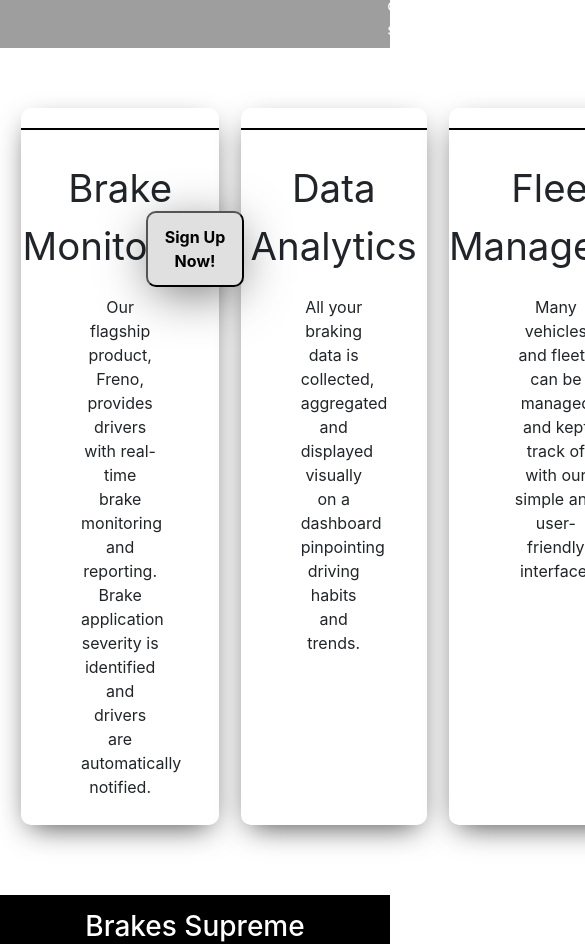
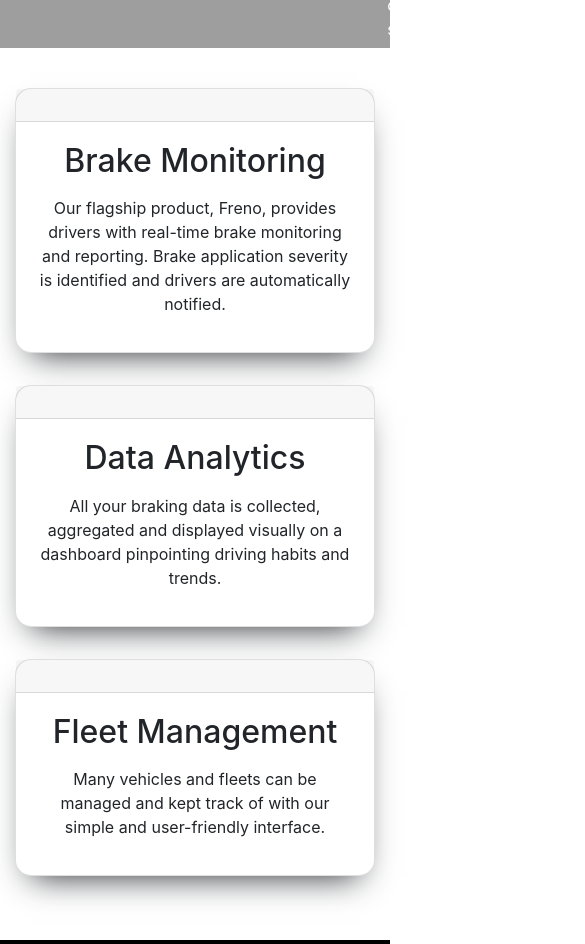
Before and after one commit to sdevalapurkar/smart-brake-monitor, a Next.js app: page / in a window 390 px wide. Shown: the part 602-1546 px from the top of the page, 585 px wide, since content can reach past the window. Built offline with nearby package versions, Linux system fonts and the light colour scheme; grey boxes are pictures that could not be loaded; some icons are missing.

Commit message:
Fix the 3 col for mobile

```diff
--- a/pages/index.js
+++ b/pages/index.js
@@ -4,6 +4,10 @@ import SignupModal from '../components/SignupModal';
 import Background from '../img/background.jpeg';
 import axios from 'axios';
 import './index.css';
+import Container from 'react-bootstrap/Container';
+import Row from 'react-bootstrap/Row';
+import Col from 'react-bootstrap/Col';
+import Card from 'react-bootstrap/Card';
 
 const host = 'http://localhost';
 const port = 3001;
@@ -73,29 +77,63 @@ class Index extends Component {
                         <button className="signup" onClick={() => this.setState({ showSignupModal: true })}>Sign Up Now!</button>
                     </div>
                 </header>
-
-                <main>
-                    <div>
-                        <div className="services">
-                            <div className="service-one">
-                                <p className="service-icon"><i className="fas fa-car"></i></p>
-                                <p className="service-title">Brake Monitoring</p>
-                                <p>Our flagship product, Freno, provides drivers with real-time brake monitoring and reporting. Brake application severity is identified and drivers are automatically notified.</p>
-                            </div>
-                            <div className="service-two">
-                                <p className="service-icon"><i className="fas fa-chart-bar"></i></p>
-                                <p className="service-title">Data Analytics</p>
-                                <p>All your braking data is collected, aggregated and displayed visually on a dashboard pinpointing driving habits and trends.</p>
-                            </div>
-                            <div className="service-three">
-                                <p className="service-icon"><i className="fas fa-user-friends"></i></p>
-                                <p className="service-title">Fleet Management</p>
-                                <p>Many vehicles and fleets can be managed and kept track of with our simple and user-friendly interface.</p>
-                            </div>
-                        </div>
-                    </div>
-                </main>
-
+                <div className="m-4"></div>
+                <Container>
+                    <Row>
+                        <Col className="d-flex align-items-stretch">
+                            <Card className="my-3" style={{borderRadius: '1em', boxShadow: '0px 16px 32px -16px'}}>
+                                <Card.Header>
+                                    <h1>
+                                        <i className="fas fa-car" />
+                                    </h1>
+                                </Card.Header>
+                                <Card.Body className="text-center">
+                                    <h2 className="mb-3">
+                                        Brake Monitoring
+                                    </h2>
+                                    <p>
+                                        Our flagship product, Freno, provides drivers with real-time brake monitoring and reporting. Brake application severity is identified and drivers are automatically notified.
+                                    </p>
+                                </Card.Body>
+                            </Card>
+                        </Col>
+                        <Col className="d-flex align-items-stretch">
+                            <Card className="my-3" style={{borderRadius: '1em', boxShadow: '0px 16px 32px -16px'}}>
+                                <Card.Header>
+                                    <h1>
+                                        <i className="fas fa-chart-bar" />
+                                    </h1>
+                                </Card.Header>
+                                <Card.Body className="text-center">
+                                    <h2 className="mb-3">
+                                        Data Analytics
+                                    </h2>
+                                    <p>
+                                        All your braking data is collected, aggregated and displayed visually on a dashboard pinpointing driving habits and trends.
+                                    </p>
+                                </Card.Body>
+                            </Card>
+                        </Col>
+                        <Col className="d-flex align-items-stretch">
+                            <Card className="my-3" style={{borderRadius: '1em', boxShadow: '0px 16px 32px -16px'}}>
+                                <Card.Header>
+                                    <h1>
+                                        <i className="fas fa-user-friends" />
+                                    </h1>
+                                </Card.Header>
+                                <Card.Body className="text-center">
+                                    <h2 className="mb-3">
+                                        Fleet Management
+                                    </h2>
+                                    <p>
+                                        Many vehicles and fleets can be managed and kept track of with our simple and user-friendly interface.
+                                    </p>
+                                </Card.Body>
+                            </Card>
+                        </Col>
+                    </Row>
+                </Container>
+                <div className="m-5"></div>
                 <footer>
                     <h3>Brakes Supreme</h3>
                     <p></p>
```
